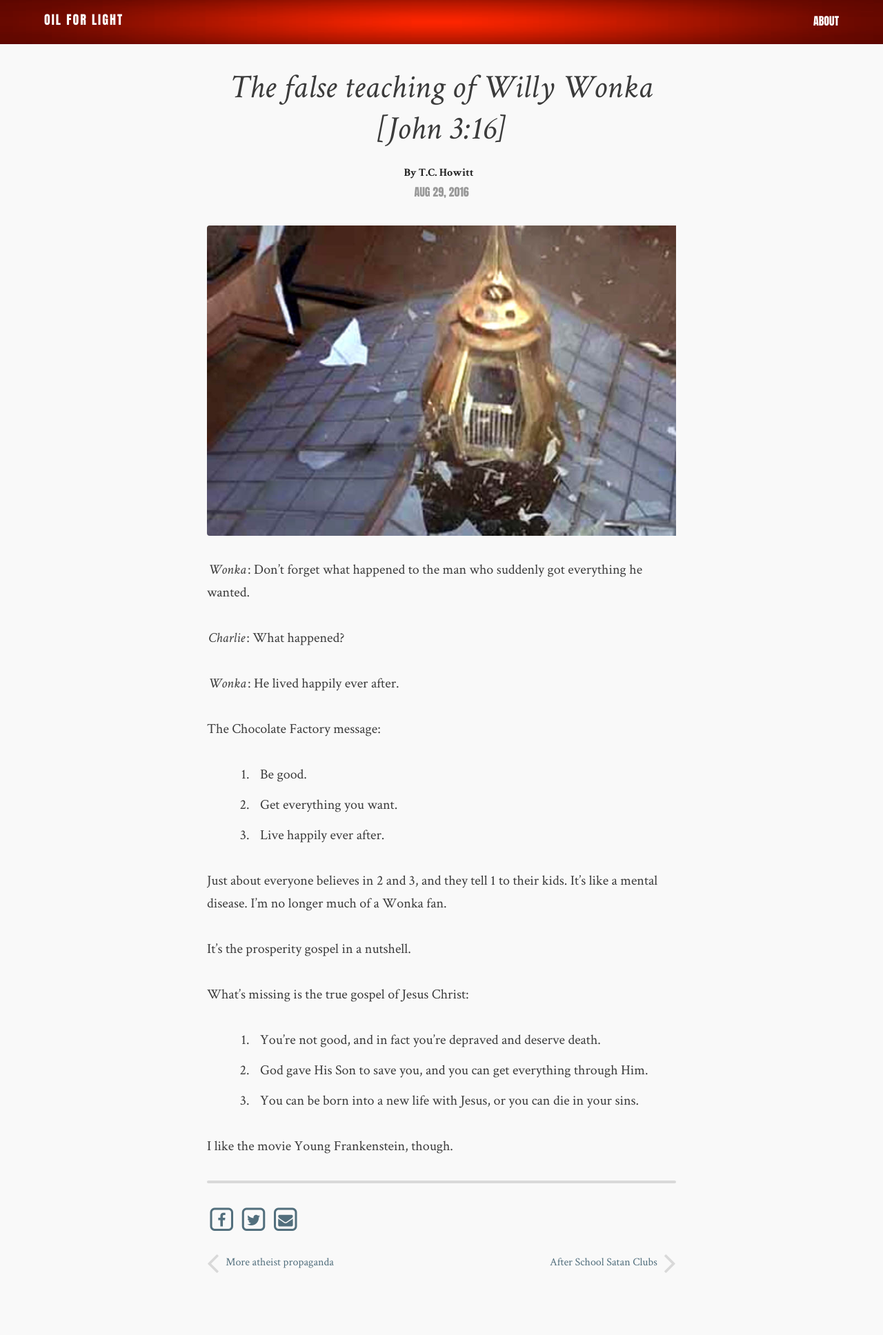
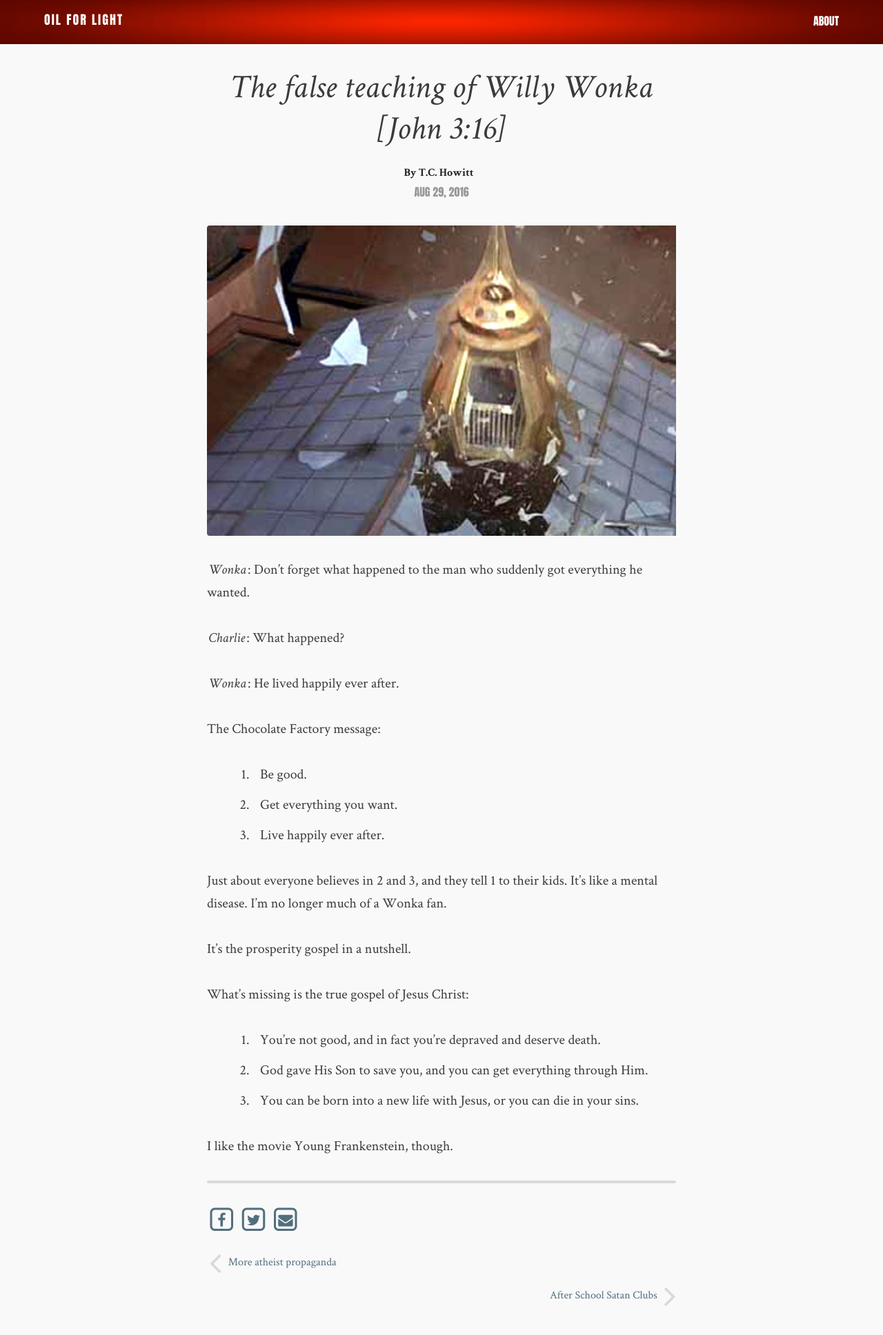
Before and after one commit to flashlightministries/oilforlight, a Jekyll site: the page built from _posts/2016-08-29-willy-wonka-false.md, in a window 1280 px wide. Shown: the whole page at 69% size. Built offline with Jekyll 4.4.1, drawn with Linux system fonts in a browser that asks for light colours; nearby versions of some CDN libraries; before the commit the page ends 1904 px from its top, so only the background shows below that.

Commit message:
Update _styles.scss

```diff
--- a/_sass/_styles.scss
+++ b/_sass/_styles.scss
@@ -1025,9 +1025,11 @@
     visibility: hidden;
 }
 
-div.page-nav {
-  display:block;
-  overflow:auto;
+div.page-nav:before {
+  content: "";
+  display: inline-block;
+  vertical-align: middle;
+  height: 100%;
 }
 
 div.page-nav span {
```
